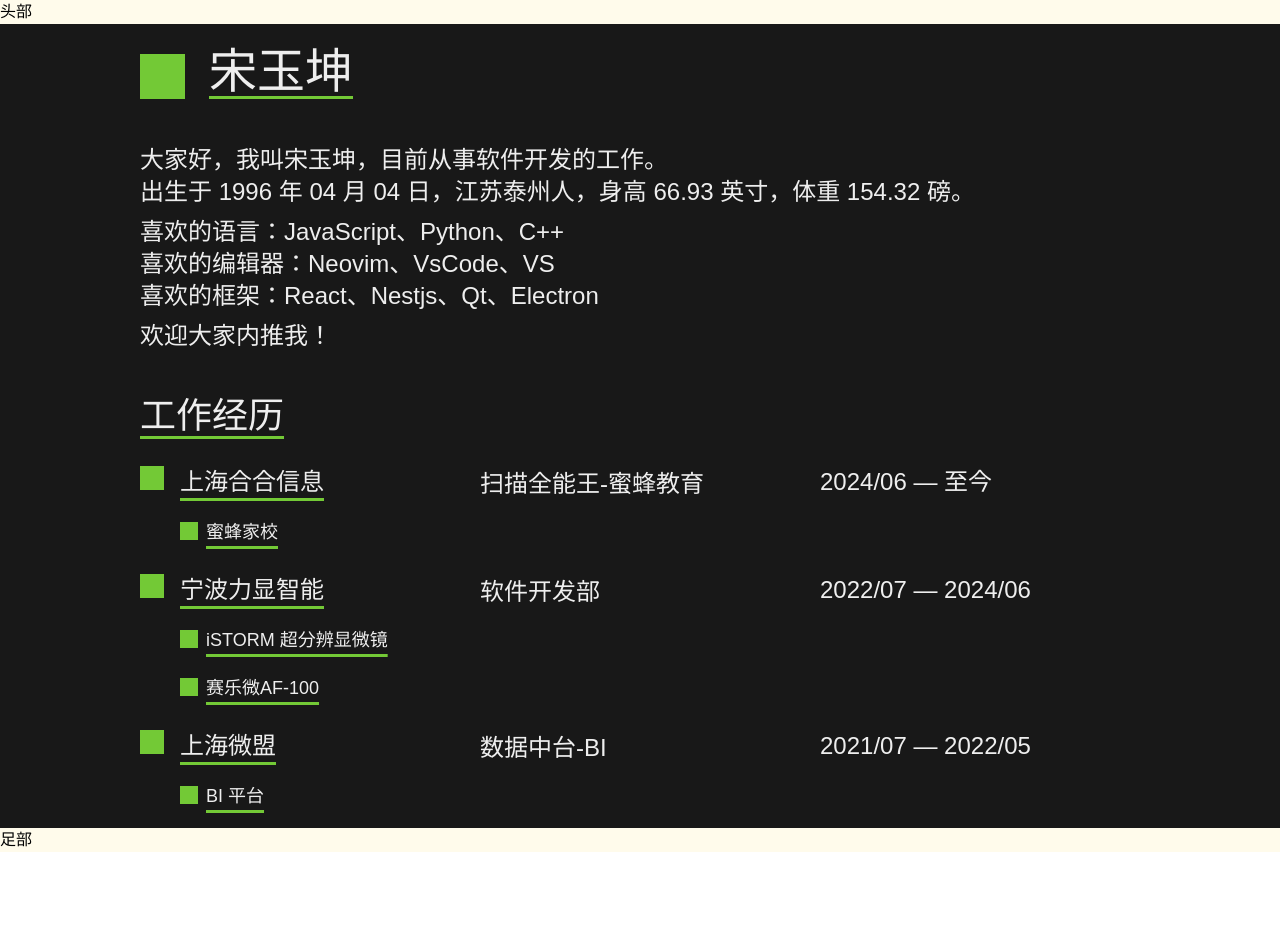
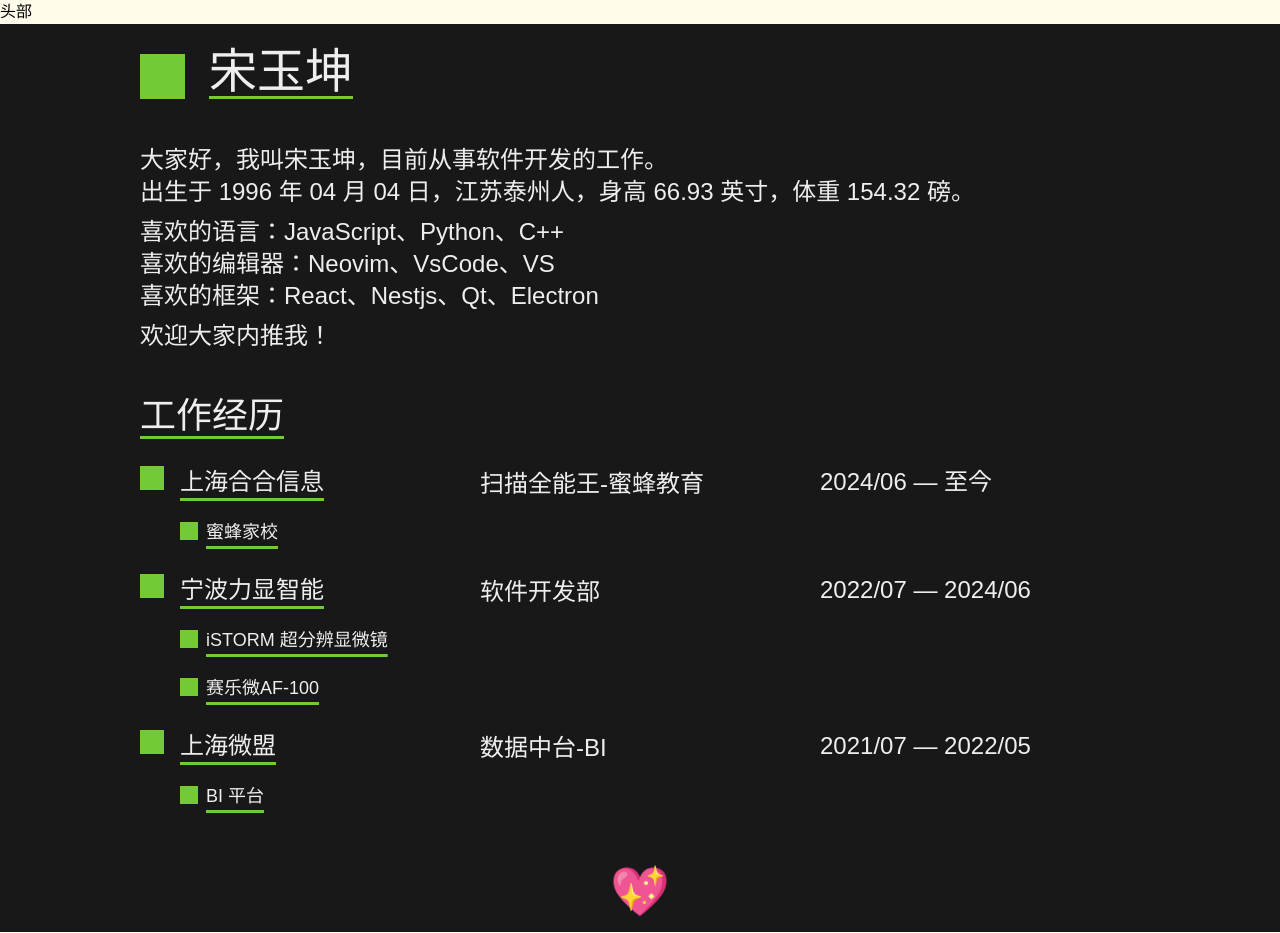
Before and after one commit to songjingwei/jeevsong-cv, a React (Vite) app: page /cv in a window 1280 px wide. Shown: the top 933 px of the page. Before the commit the page ends 852 px from the top, so only its background shows below. Built offline with nearby package versions, Linux system fonts and the light colour scheme; no server answers; a web font is replaced by a local one.

Commit message:
feat: 增加点赞按钮

```diff
--- a/package.json
+++ b/package.json
@@ -12,7 +12,8 @@
   "dependencies": {
     "react": "^19.0.0",
     "react-dom": "^19.0.0",
-    "react-router-dom": "^7.5.2"
+    "react-router-dom": "^7.5.2",
+    "use-sound": "^5.0.0"
   },
   "devDependencies": {
     "@eslint/js": "^9.22.0",
--- /dev/null
+++ b/src/components/LikeBtn/index.tsx
@@ -0,0 +1,28 @@
+import { useState } from 'react';
+import useSound from 'use-sound';
+
+function LikeBtn() {
+  const soundUrl = '/sounds/glug-a.mp3';
+
+  const [playbackRate, setPlaybackRate] = useState(0.75);
+
+  const [play] = useSound(soundUrl, {
+    playbackRate,
+    volume: 0.5,
+  });
+
+  const handleClick = () => {
+    setPlaybackRate(playbackRate + 0.1);
+    play();
+  };
+
+  return (
+    <button className='group relative active:scale-[0.98] transition text-5xl hover:cursor-pointer' onClick={handleClick}>
+      <span className='block transform transition-transform duration-200 group-active:scale-150' role="img" aria-label="Like this post" >
+        💖
+      </span >
+    </button >
+  );
+}
+
+export default LikeBtn;
--- a/src/pages/CV/index.tsx
+++ b/src/pages/CV/index.tsx
@@ -1,6 +1,7 @@
 import Logo from './components/Logo'
 import LinkText from './components/LinkText'
 import JobItem from './components/JobItem'
+import LikeBtn from '@/components/LikeBtn'
 
 import './cv.css'
 
@@ -94,6 +95,9 @@
             }
           </ul>
         </div>
+        <div className='w-full mt-14 flex justify-center' >
+          <LikeBtn />
+        </div>
       </div>
     </div>
   )
```
Also changed, not shown: 2 other files (tests, documents, lock files or other folders).
